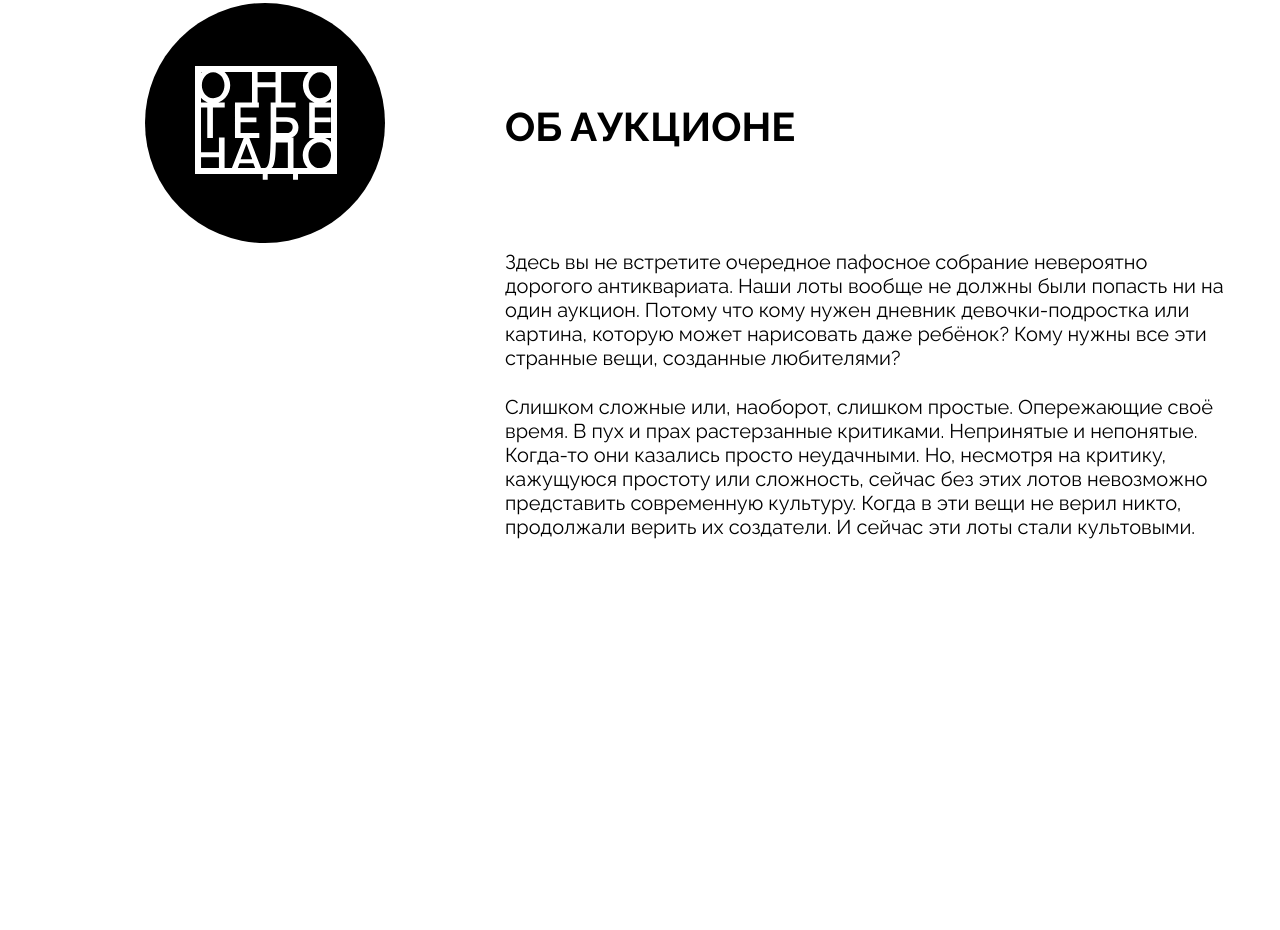
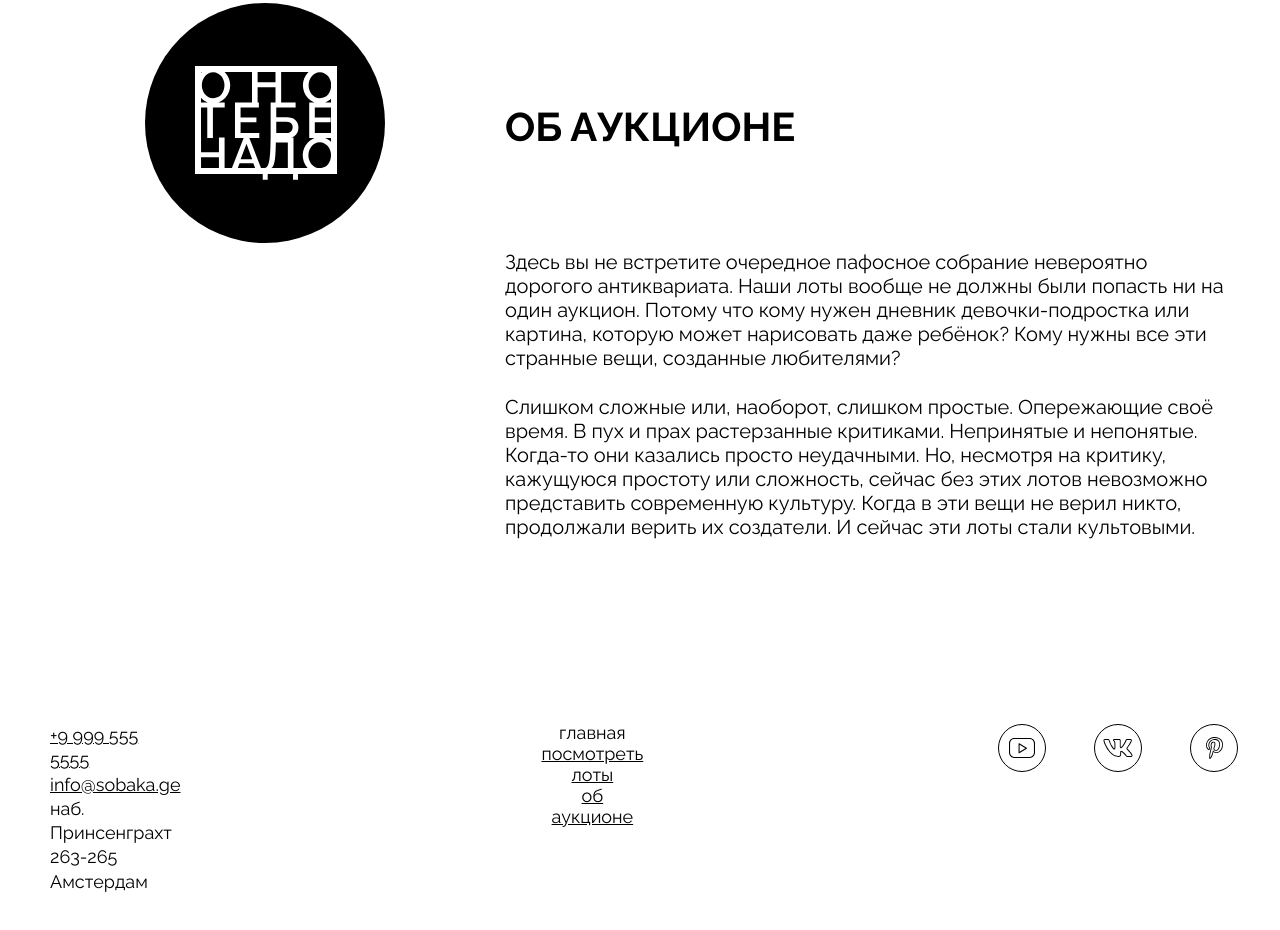
Before and after one commit to MrLargha/ono-tebe-nado, a plain HTML site: page index.html in a window 1280 px wide. Shown: the part 2463-3393 px from the top of the page. Before the commit the page ends 3027 px from the top, so only its background shows below. Drawn offline with Linux system fonts and the light colour scheme.

Commit message:
all content, kinda pixel perfect

```diff
--- a/index.html
+++ b/index.html
@@ -38,12 +38,18 @@
       </address>
     </header>
     <main>
-      <section class="cover">
+      <section class="cover" id="cover">
         <div class="overlay"></div>
         <h1 class="cover__title">
-          <span class="aligned-text">о<span class="letter-spacing-extended">но</span></span>
-          <span class="aligned-text algined-text_center">те<span class="letter-spacing-extended">бе</span></span>
-          <span class="aligned-text aligned-text_right letter-spacing-extended">н<span class="letter-spacing-default">адо</span></span>
+          <span class="aligned-text"
+            >о<span class="letter-spacing-extended">но</span></span
+          >
+          <span class="aligned-text algined-text_center"
+            >те<span class="letter-spacing-extended">бе</span></span
+          >
+          <span class="aligned-text aligned-text_right letter-spacing-extended"
+            >н<span class="letter-spacing-default">адо</span></span
+          >
         </h1>
         <div class="cover__description">
           <p class="cover__description-text">
@@ -52,17 +58,21 @@
           <button class="bet-button">сделать ставку</button>
         </div>
       </section>
-      <section class="lots" id="lots">
-        <h2 class="lots__heading">
-          лоты
-        </h2>
+      <section id="lots">
+        <h2 class="lots__heading">лоты</h2>
         <ul class="lots__card-list">
           <li class="lots__card-list-item">
             <a href="https://ya.ru" class="card-link">
               <article class="card card_type_film">
                 <div class="overlay"></div>
-                <h3 class="card__title">Фильм режиссёра, который  бросил киношколу</h3>
-                <p class="card__text">Не просто бросил, а ушёл с первой лекции. Какой была бы ваша ставка, если бы вы не знали, что режиссёр — Пол Томас Андерсон?</p>
+                <h3 class="card__title">
+                  Фильм режиссёра, который бросил киношколу
+                </h3>
+                <p class="card__text">
+                  Не просто бросил, а ушёл с первой лекции. Какой была бы ваша
+                  ставка, если бы вы не знали, что режиссёр — Пол Томас
+                  Андерсон?
+                </p>
               </article>
             </a>
           </li>
@@ -70,8 +80,17 @@
             <a href="https://ya.ru" class="card-link">
               <article class="card card_type_book">
                 <div class="overlay"></div>
-                <h3 class="card__title">Книга, где описан один скучный день из жизни рекламного агента</h3>
-                <p class="card__text">Объёмом почти в тысячу страниц. Иногда без знаков препинания и с переходами на древнеанглийский. В ней одновременно рассказывается о 16 июня 1904 года и об истории литературы, начиная с античных времён. И это всё накладывается на эпическую поэму Гомера. Сколько бы вы поставили на «Улисса» Джеймса Джойса?</p>
+                <h3 class="card__title">
+                  Книга, где описан один скучный день из жизни рекламного агента
+                </h3>
+                <p class="card__text">
+                  Объёмом почти в тысячу страниц. Иногда без знаков препинания и
+                  с переходами на древнеанглийский. В ней одновременно
+                  рассказывается о 16 июня 1904 года и об истории литературы,
+                  начиная с античных времён. И это всё накладывается на
+                  эпическую поэму Гомера. Сколько бы вы поставили на «Улисса»
+                  Джеймса Джойса?
+                </p>
               </article>
             </a>
           </li>
@@ -79,27 +98,87 @@
             <a href="https://ya.ru" class="card-link">
               <article class="card card_type_picture">
                 <div class="overlay"></div>
-                <h3 class="card__title">Картина, которую повторит даже 5-летний сын маминой подруги</h3>
-                <p class="card__text">Ну действительно, там линия, тут кружочек, а здесь и вовсе что-то похожее на инфузорию-туфельку. Никаких полей, лесов, котиков… Сколько бы вы на такое поставили, если бы не знали, что это — одна из революционных работ Кандинского?</p>
+                <h3 class="card__title">
+                  Картина, которую повторит даже 5-летний сын маминой подруги
+                </h3>
+                <p class="card__text">
+                  Ну действительно, там линия, тут кружочек, а здесь и вовсе
+                  что-то похожее на инфузорию-туфельку. Никаких полей, лесов,
+                  котиков… Сколько бы вы на такое поставили, если бы не знали,
+                  что это — одна из революционных работ Кандинского?
+                </p>
               </article>
             </a>
           </li>
         </ul>
-        <a href="https://google.com" class="lots__look-more-link">посмотреть больше</a>
+        <a href="https://google.com" class="lots__look-more-link"
+          >посмотреть больше</a
+        >
       </section>
       <section class="about" id="about">
-          <div class="column">
-            <div class="about__logo">
-              <img src="images/logo-white.svg" alt="логотип оно тебе надо на черном фоне" class="about__logo-image">
-            </div>
+        <div class="column">
+          <div class="about__logo">
+            <img
+              src="images/logo-white.svg"
+              alt="логотип оно тебе надо на черном фоне"
+              class="about__logo-image"
+            />
           </div>
-          <h3 class="about__title">Об аукционе</h3>
-          <p class="about__text">Здесь вы не встретите очередное пафосное собрание невероятно дорогого антиквариата. Наши лоты вообще не должны были попасть ни на один аукцион. Потому что кому нужен дневник девочки-подростка или картина, которую может нарисовать даже ребёнок? Кому нужны все эти странные вещи, созданные любителями?</p>
-          <p class="about__text">Слишком сложные или, наоборот, слишком простые. Опережающие своё время. В пух и прах растерзанные критиками. Непринятые и непонятые. Когда-то они казались просто неудачными. Но, несмотря на критику, кажущуюся простоту или сложность, сейчас без этих лотов невозможно представить современную культуру. Когда в эти вещи не верил никто, продолжали верить их создатели. И сейчас эти лоты стали культовыми. </p>
-        </section>
+        </div>
+        <h3 class="about__title">Об аукционе</h3>
+        <p class="about__text">
+          Здесь вы не встретите очередное пафосное собрание невероятно дорогого
+          антиквариата. Наши лоты вообще не должны были попасть ни на один
+          аукцион. Потому что кому нужен дневник девочки-подростка или картина,
+          которую может нарисовать даже ребёнок? Кому нужны все эти странные
+          вещи, созданные любителями?
+        </p>
+        <p class="about__text">
+          Слишком сложные или, наоборот, слишком простые. Опережающие своё
+          время. В пух и прах растерзанные критиками. Непринятые и непонятые.
+          Когда-то они казались просто неудачными. Но, несмотря на критику,
+          кажущуюся простоту или сложность, сейчас без этих лотов невозможно
+          представить современную культуру. Когда в эти вещи не верил никто,
+          продолжали верить их создатели. И сейчас эти лоты стали культовыми.
+        </p>
+      </section>
     </main>
-    <footer>
-
+    <footer class="footer">
+      <address class="address">
+        <p><a href="tel:+99995555555">+9 999 555 5555</a></p>
+        <p><a href="mailto:info@sobaka.ge">info@sobaka.ge</a></p>
+        <p>наб. Принсенграхт 263-265<br />Амстердам</p>
+      </address>
+      <nav class="footer__menu">
+        <ul class="footer__menu-list">
+          <li class="footer__menu-list-item">
+            <a class="footer__menu-link footer__menu-link-active" href="#cover">главная</a>
+          </li>
+          <li class="footer__menu-list-item">
+            <a class="footer__menu-link" href="#lots">посмотреть лоты</a>
+          </li>
+          <li class="footer__menu-list-item">
+            <a class="footer__menu-link" href="#about">об аукционе</a>
+          </li>
+        </ul>
+      </nav>
+      <ul class="footer__social-list">
+        <li class="footer__social-list-item">
+          <a href="https://google.com" class="footer__social-link">
+            <img src="images/yt.svg" alt="логотип ютуба" class="footer__social-icon">
+          </a>
+        </li>
+        <li class="footer__social-list-item">
+          <a href="https://google.com" class="footer__social-link">
+            <img src="images/vk.svg" alt="логотип вк" class="footer__social-icon">
+          </a>
+        </li>
+        <li class="footer__social-list-item">
+          <a href="https://google.com" class="footer__social-link">
+            <img src="images/pinterest.svg" alt="логотип пинтереста" class="footer__social-icon">
+          </a>
+        </li>
+      </ul>
     </footer>
   </body>
 </html>
--- a/styles/style.css
+++ b/styles/style.css
@@ -44,8 +44,6 @@
 }
 
 .address {
-  padding-right: 8px;
-  padding-bottom: 1px;
   font-style: normal;
   font-size: 18px;
   line-height: 24.3px;
@@ -53,6 +51,8 @@
 
 .header__address {
   justify-self: end;
+  padding-right: 8px;
+  padding-bottom: 1px;
 }
 
 .cover {
@@ -142,9 +142,6 @@
   font-weight: 400;
   line-height: normal;
   text-transform: uppercase;
-}
-
-.lots {
 }
 
 .lots__heading {
@@ -282,5 +279,59 @@
 }
 
 .about__text:nth-child(n + 1) {
-    margin-bottom: 25px;
+  margin-bottom: 25px;
 }
+
+.footer {
+  margin: 160px 50px 90px;
+
+  display: flex;
+  column-gap: 355px;
+  justify-content: space-between;
+}
+
+.footer__menu {
+   margin-left: 6px;
+   margin-top: -2px;
+}
+
+.footer__menu-list {
+    text-align: center;
+}
+
+.footer__menu-list-item {
+  list-style-type: none;
+}
+
+.footer__menu-link {
+  color: #000;
+  text-align: center;
+  font-family: Raleway;
+  font-size: 18px;
+  font-style: normal;
+  font-weight: 400;
+  line-height: normal;
+}
+
+.footer__menu-link-active {
+  text-decoration: none;
+}
+
+.footer__social-list {
+    display: flex;
+    column-gap: 48px;
+    justify-content: space-between;
+}
+
+.footer__social-list-item {
+    list-style-type: none;
+}
+
+.footer__social-link {
+    text-decoration: none;
+}
+
+.footer__social-icon {
+    height: 48px;
+    width: 48px;
+}
```
